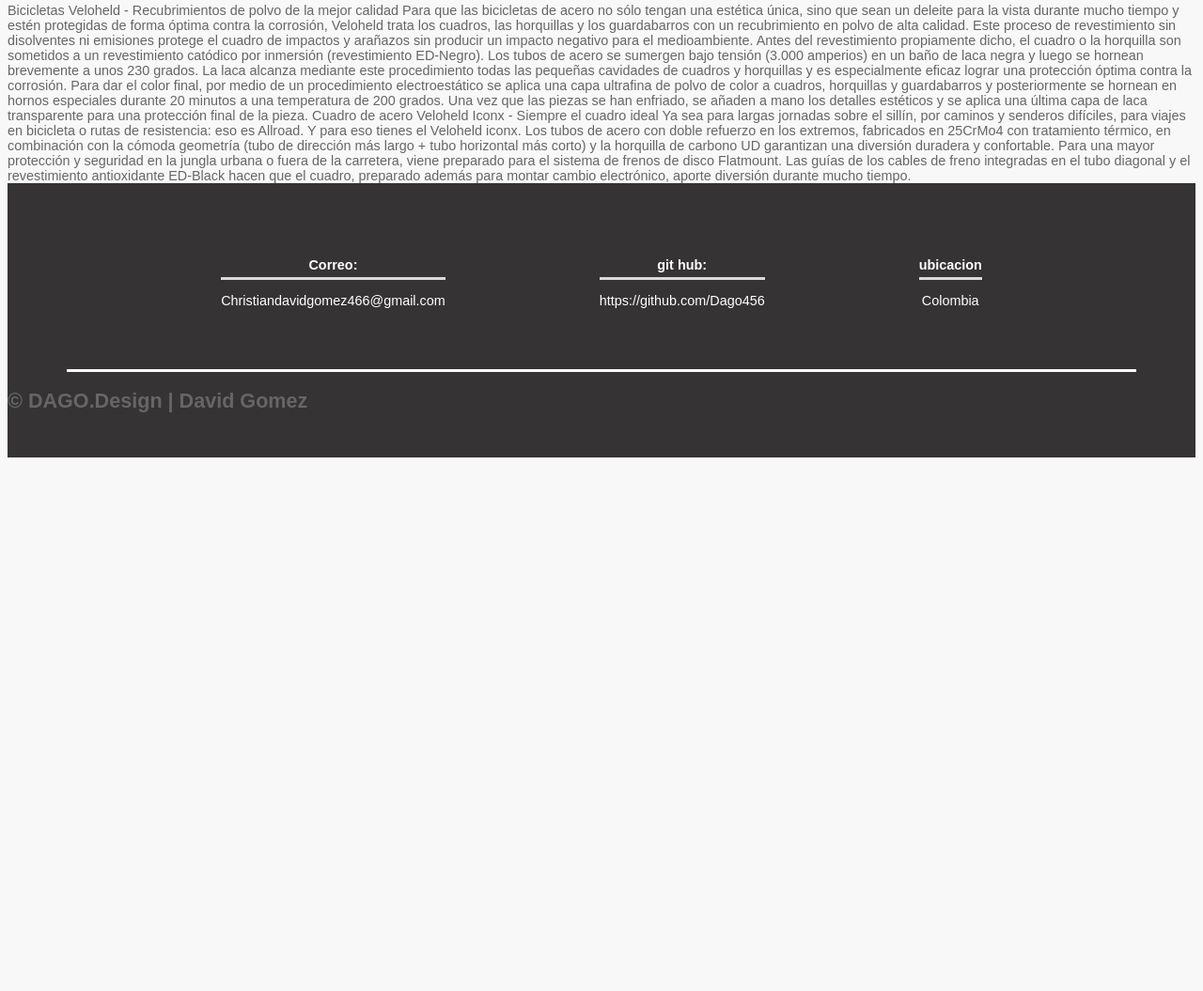
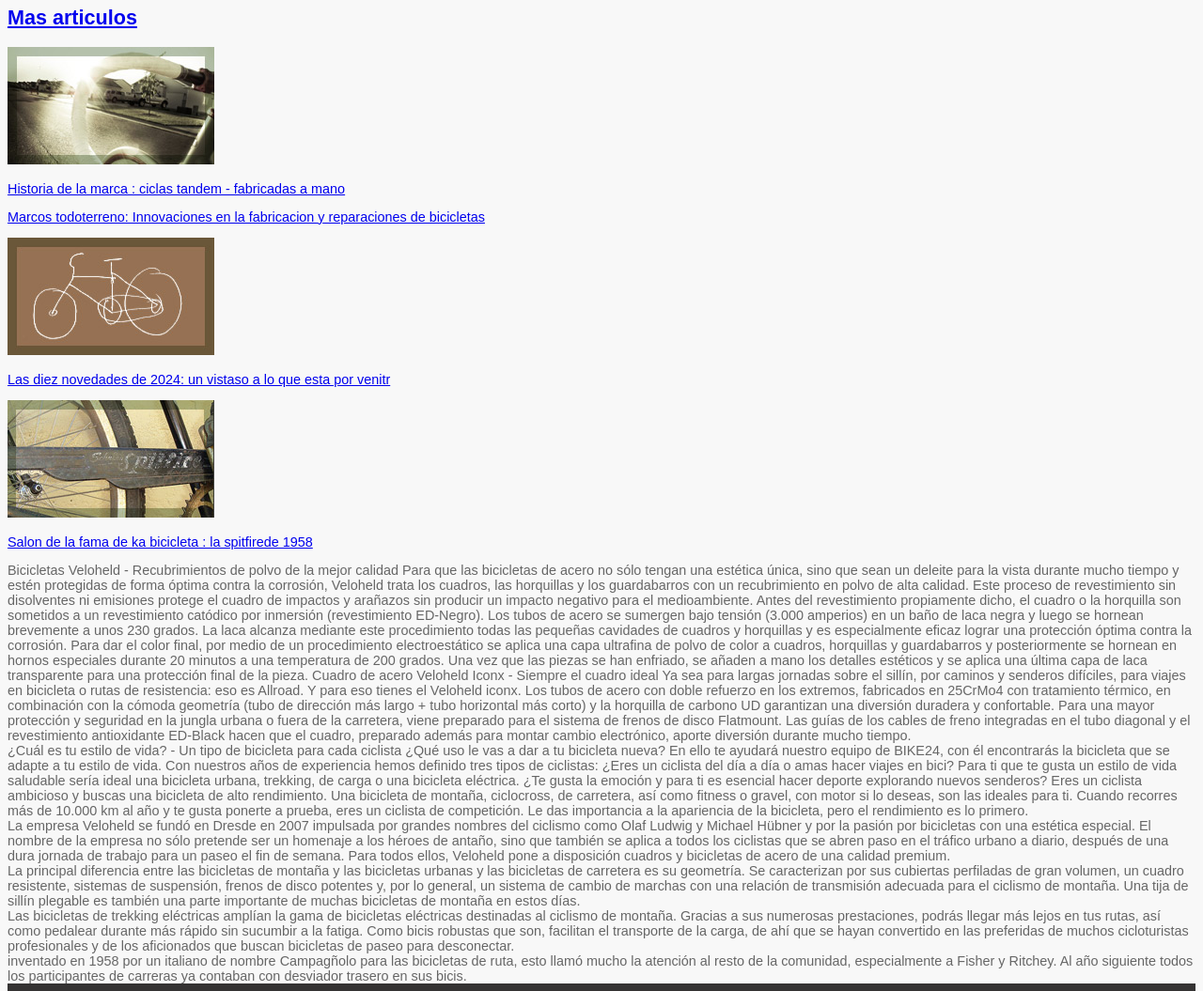
Before and after one commit to Dago456/confi, a plain HTML site: page activ4.html in a window 1280 px wide. Shown: the part 437-1492 px from the top of the page at 94% size. Before the commit the page ends 932 px from the top, so only its background shows below. Drawn offline with Linux system fonts and the light colour scheme.

Commit message:
se finaliza html se inicia css

```diff
--- a/activ4.html
+++ b/activ4.html
@@ -49,22 +49,30 @@
                     como por ejemplo el cuadro Icon Disc, para todo tipo de <big> “velo-héroes”</big>
                     <a href="#salto">Continuar leyendo</a>
                 </p>
+            </div>
+        </div>
+        <div><!-- .main-story -->
+            <div class="more-articles container_12">
+                <h2 class="grid_12"><a href="#Red">Mas articulos</a></h2>
+            </div>
+            <div class="grid_3">
+                <img src="img/more1.jpg" alt="The road head" width="220" height="125">
+                <p><a href="#hystori">Historia de la marca : ciclas tandem - fabricadas a mano</a></p>
+                <p><a href="#ttr">Marcos todoterreno: Innovaciones en la fabricacion y reparaciones de bicicletas </a>
+                </p>
+            </div>
+            <div class="grid_3">
+                <img src="img/more2.jpg" alt="Sketchbook" width="220" height="125">
+                <p><a href="#2024">Las diez novedades de 2024: un vistaso a lo que esta por venitr </a></p>
+
+            </div>
+            <div class="grid_3">
+                <img src="img/more4.jpg" alt="Schwinn Sptfire" width="220" height="125">
+                <p><a href="#bici">Salon de la fama de ka bicicleta : la spitfirede 1958</a></p>
 
             </div>
         </div>
     </div>
-
-
-
-
-
-
-
-
-
-
-
-
 
     <section id="salto">
         Bicicletas Veloheld - Recubrimientos de polvo de la mejor calidad
@@ -113,21 +121,55 @@
         electrónico, aporte diversión durante mucho tiempo.
     </section>
 
+    <section id="Red">
+        ¿Cuál es tu estilo de vida? - Un tipo de bicicleta para cada ciclista
+        ¿Qué uso le vas a dar a tu bicicleta nueva? En ello te ayudará nuestro equipo de BIKE24,
+        con él encontrarás la bicicleta que se adapte a tu estilo de vida.
+        Con nuestros años de experiencia hemos definido tres tipos de ciclistas:
 
+        ¿Eres un ciclista del día a día o amas hacer viajes en bici?
+        Para ti que te gusta un estilo de vida saludable sería ideal una
+        bicicleta urbana, trekking, de carga o una bicicleta eléctrica.
 
+        ¿Te gusta la emoción y para ti es esencial hacer deporte explorando nuevos senderos?
+        Eres un ciclista ambicioso y buscas una bicicleta de alto rendimiento.
+        Una bicicleta de montaña, ciclocross, de carretera, así como fitness
+        o gravel, con motor si lo deseas, son las ideales para ti.
 
+        Cuando recorres más de 10.000 km al año y te gusta ponerte a prueba,
+        eres un ciclista de competición. Le das importancia a la apariencia
+        de la bicicleta, pero el rendimiento es lo primero.
 
+    </section>
+    <section id="hystori">
+        La empresa Veloheld se fundó en Dresde en 2007 impulsada por grandes nombres del ciclismo como Olaf Ludwig y
+        Michael Hübner y por la pasión por bicicletas con una estética especial. El nombre de la empresa no sólo
+        pretende ser un homenaje a los héroes de antaño, sino que también se aplica a todos los ciclistas que se abren
+        paso en el tráfico urbano a diario, después de una dura jornada de trabajo para un paseo el fin de semana. Para
+        todos ellos, Veloheld pone a disposición cuadros y bicicletas de acero de una calidad premium.
+    </section>
 
+    <section id="ttr">
+        La principal diferencia entre las bicicletas de montaña y las bicicletas urbanas y las bicicletas de carretera
+        es su geometría. Se caracterizan por sus cubiertas perfiladas de gran volumen, un cuadro resistente, sistemas de
+        suspensión, frenos de disco potentes y, por lo general, un sistema de cambio de marchas con una relación de
+        transmisión adecuada para el ciclismo de montaña. Una tija de sillín plegable es también una parte importante de
+        muchas bicicletas de montaña en estos días.
+    </section>
 
+    <section id="2024">
+        Las bicicletas de trekking eléctricas amplían la gama de bicicletas eléctricas destinadas al ciclismo de
+        montaña. Gracias a sus numerosas prestaciones, podrás llegar más lejos en tus rutas, así como pedalear durante
+        más rápido sin sucumbir a la fatiga. Como bicis robustas que son, facilitan el transporte de la carga, de ahí
+        que se hayan convertido en las preferidas de muchos cicloturistas profesionales y de los aficionados que buscan
+        bicicletas de paseo para desconectar.
+    </section>
 
-
-
-
-
-
-
-
-
+    <section id="bici">
+        inventado en 1958 por un italiano de nombre Campagñolo para las bicicletas de ruta, esto llamó mucho la atención
+        al resto de la comunidad, especialmente a Fisher y Ritchey. Al año siguiente todos los participantes de carreras
+        ya contaban con desviador trasero en sus bicis.
+    </section>
 
     <footer>
         <div class="contenedor-footer">
```
